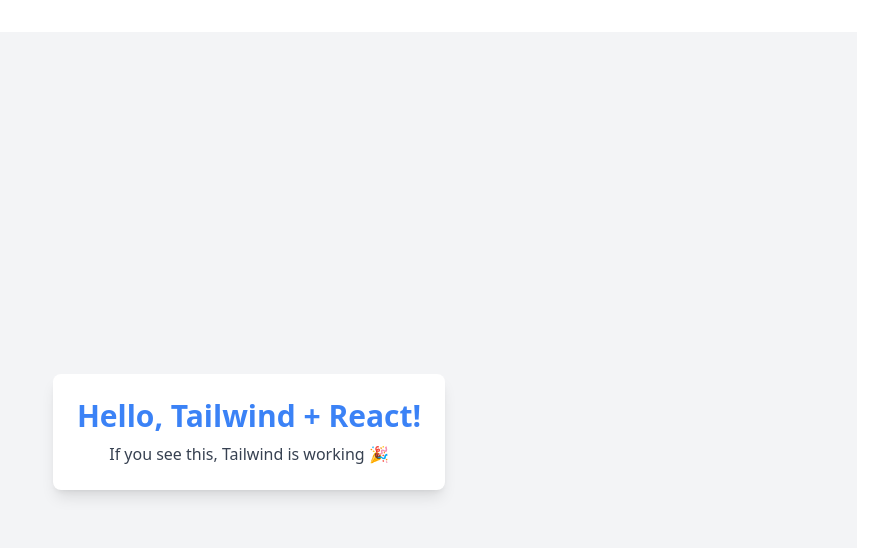
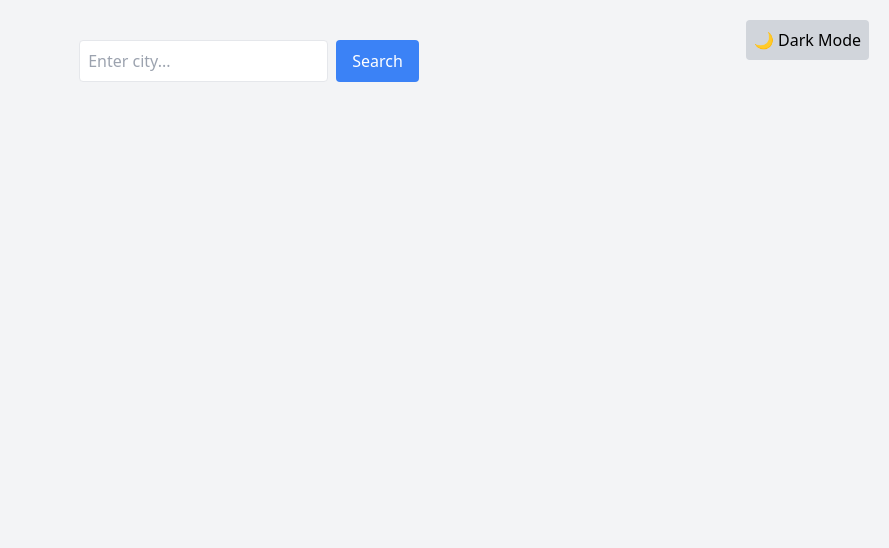
Before and after one commit to SujalD04/weather-app, a React (Vite) app in the folder frontend/: page / in a window 1280 px wide. Shown: the top 548 px of the page, without its empty margins (391-1280 px from the left). Built offline with nearby package versions, Linux system fonts and the light colour scheme.

Commit message:
Basic front end

```diff
--- a/frontend/src/App.jsx
+++ b/frontend/src/App.jsx
@@ -1,17 +1,9 @@
-import { useState } from 'react'
-import reactLogo from './assets/react.svg'
-import viteLogo from '/vite.svg'
-import './App.css'
+import Home from "./pages/Home";
 
-function App() {
+export default function App() {
   return (
-    <div className="flex items-center justify-center min-h-screen bg-gray-100">
-      <div className="bg-white p-6 rounded-lg shadow-lg text-center">
-        <h1 className="text-3xl font-bold text-blue-500">Hello, Tailwind + React!</h1>
-        <p className="text-gray-700 mt-2">If you see this, Tailwind is working 🎉</p>
-      </div>
+    <div className="min-h-screen bg-gray-100 dark:bg-gray-900 transition-all">
+      <Home />
     </div>
   );
 }
-
-export default App
--- /dev/null
+++ b/frontend/src/components/SearchBar.jsx
@@ -0,0 +1,40 @@
+import { useState, useEffect } from "react";
+
+export default function SearchBar({ setWeather }) {
+  const [city, setCity] = useState("");
+
+  useEffect(() => {
+    const lastCity = localStorage.getItem("lastCity");
+    if (lastCity) fetchWeather(lastCity);
+  }, []);
+
+  const fetchWeather = async (cityName) => {
+    if (!cityName) return; // Prevent empty search
+    localStorage.setItem("lastCity", cityName);
+    try {
+      const res = await fetch(`http://localhost:5000/api/weather/${cityName}`);
+      const data = await res.json();
+      setWeather(data);
+    } catch (error) {
+      console.error("Failed to fetch weather:", error);
+    }
+  };
+
+  return (
+    <div className="flex gap-2">
+      <input
+        type="text"
+        placeholder="Enter city..."
+        value={city}
+        onChange={(e) => setCity(e.target.value)}
+        className="p-2 rounded border"
+      />
+      <button
+        onClick={() => fetchWeather(city)}
+        className="bg-blue-500 text-white px-4 py-2 rounded"
+      >
+        Search
+      </button>
+    </div>
+  );
+}
--- /dev/null
+++ b/frontend/src/components/ThemeToggle.jsx
@@ -0,0 +1,16 @@
+import { useState } from "react";
+
+export default function ThemeToggle() {
+  const [darkMode, setDarkMode] = useState(false);
+
+  const toggleTheme = () => {
+    document.documentElement.classList.toggle("dark");
+    setDarkMode(!darkMode);
+  };
+
+  return (
+    <button onClick={toggleTheme} className="absolute top-5 right-5 p-2 bg-gray-300 dark:bg-gray-700 rounded">
+      {darkMode ? "🌞 Light Mode" : "🌙 Dark Mode"}
+    </button>
+  );
+}
--- /dev/null
+++ b/frontend/src/components/WeatherCard.jsx
@@ -0,0 +1,10 @@
+export default function WeatherCard({ weather }) {
+    return (
+      <div className="mt-4 p-4 bg-white shadow-md rounded-md">
+        <h2 className="text-xl font-bold">{weather.city}</h2>
+        <p>Temperature: {weather.temperature}°C</p>
+        <p>Humidity: {weather.humidity}%</p>
+        <p>Condition: {weather.condition}</p>
+      </div>
+    );
+  }
--- /dev/null
+++ b/frontend/src/pages/Home.jsx
@@ -0,0 +1,16 @@
+import { useState } from "react";
+import SearchBar from "../components/SearchBar";
+import WeatherCard from "../components/WeatherCard";
+import ThemeToggle from "../components/ThemeToggle";
+
+export default function Home() {
+  const [weather, setWeather] = useState(null);
+
+  return (
+    <div className="flex flex-col items-center justify-center py-10 px-4">
+      <ThemeToggle />
+      <SearchBar setWeather={setWeather} />
+      {weather && <WeatherCard weather={weather} />}
+    </div>
+  );
+}
--- a/frontend/tailwind.config.js
+++ b/frontend/tailwind.config.js
@@ -1,5 +1,6 @@
 /** @type {import('tailwindcss').Config} */
 export default {
+  darkMode: "class",
   content: [
     "./index.html",
     "./src/**/*.{js,ts,jsx,tsx}"
```
Also changed, not shown: 1 other file (tests, documents, lock files or other folders).
